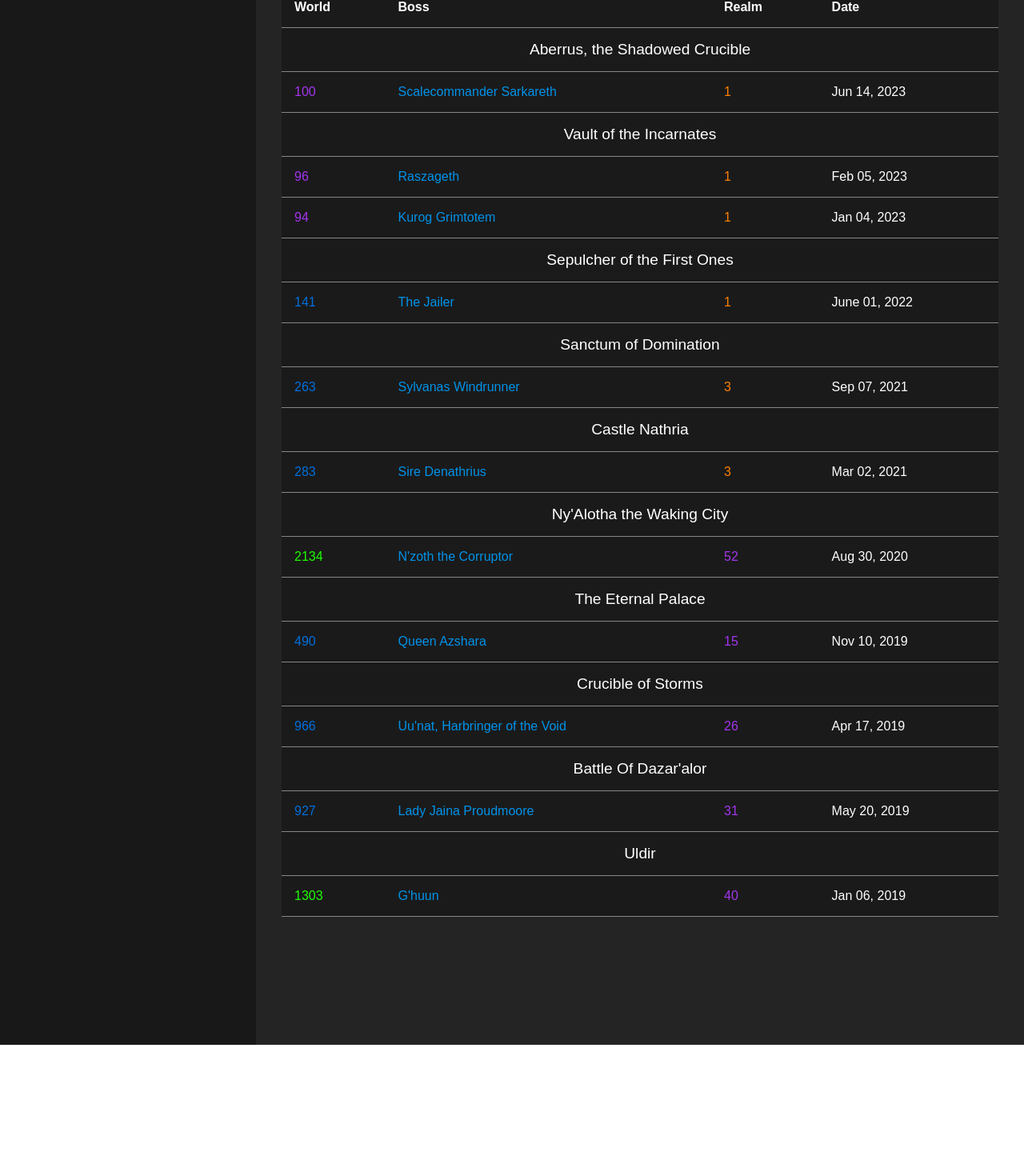
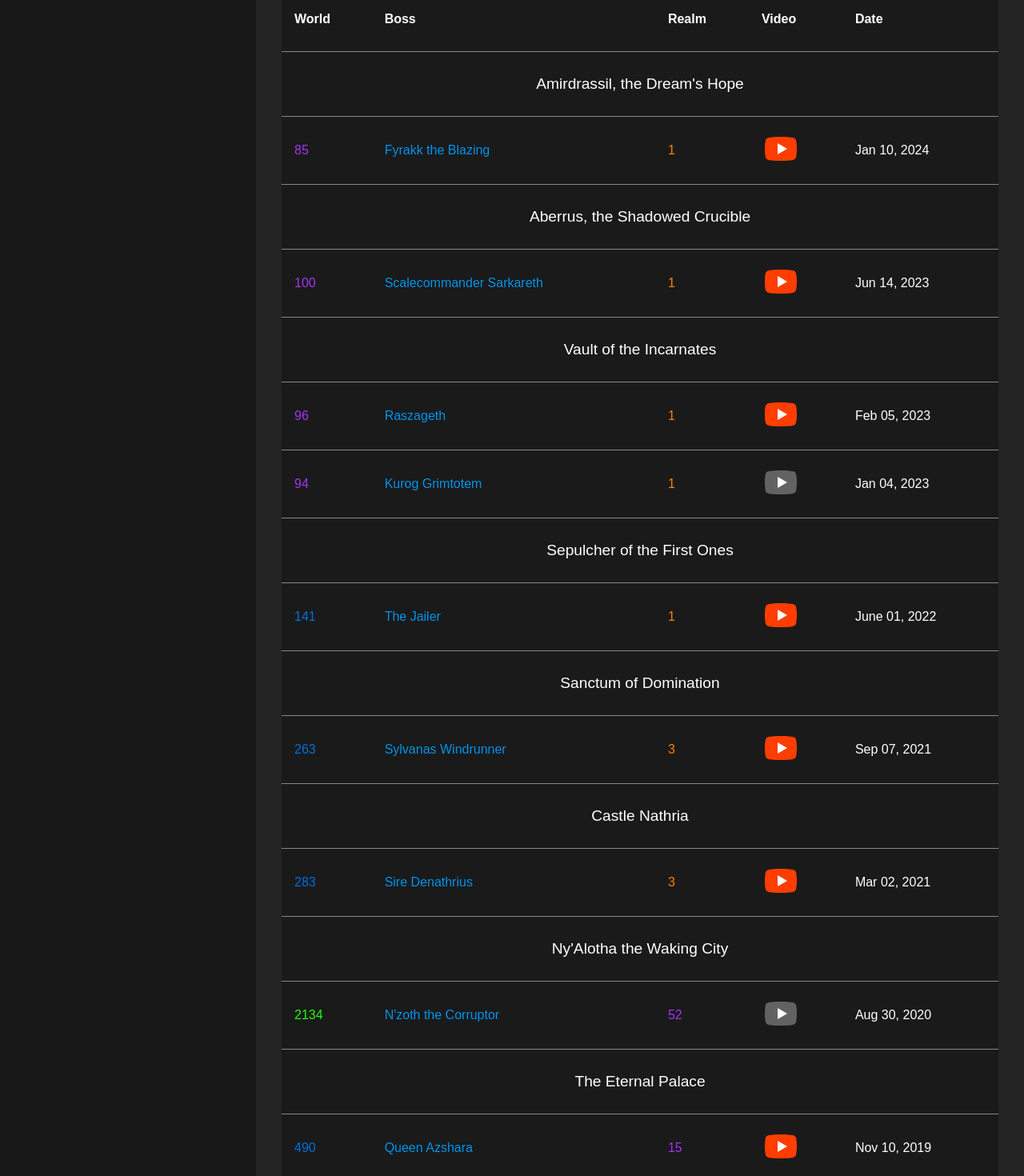
Before and after one commit to aritonkaramani/northstar, a Vue app: page / in a window 1280 px wide. Shown: the part 430-1900 px from the top of the page at 80% size. Before the commit the page ends 1736 px from the top, so only its background shows below. Built offline with nearby package versions, Linux system fonts and the light colour scheme.

Commit message:
chore: updated dependencies and added new rankings

```diff
--- a/package.json
+++ b/package.json
@@ -29,7 +29,7 @@
     "prettier": "^2.8.3",
     "sass": "^1.58.0",
     "sass-loader": "^13.2.0",
-    "typescript": "~4.9.5"
+    "typescript": "^5.1.3"
   },
   "gitHooks": {
     "pre-commit": "lint-staged"
--- a/src/app.scss
+++ b/src/app.scss
@@ -21,12 +21,15 @@
     min-height: 100vh;
     display: flex;
     flex-direction: row;
+    @media screen and (max-width: 900px) {
+        flex-direction: column;
+      }
 
     .sidebar {
         margin-top: 2rem;
         padding: 0;
         max-width: 20rem;
-        min-height: 100vh;
+        max-height: 100vh;
     }
     .component-wrapper {
         max-width: 60rem;
--- a/src/components/NorthstarRankings.vue
+++ b/src/components/NorthstarRankings.vue
@@ -6,102 +6,182 @@
           <th>World</th>
           <th>Boss</th>
           <th>Realm</th>
+          <th>Video</th>
           <th>Date</th>
         </tr>
         <tr>
-          <td colspan="4" class="tier">Aberrus, the Shadowed Crucible</td>
+          <td colspan="5" class="tier">Amirdrassil, the Dream's Hope</td>
+        </tr>
+        <tr>
+          <td class="epic">85</td>
+          <td class="boss">Fyrakk the Blazing</td>
+          <td class="legendary">1</td>
+          <td>
+            <a
+              href="https://www.youtube.com/watch?v=MzS42aBs68w"
+              target="_blank"
+              rel="noreferrer"
+            >
+              <img src="../assets/youtube.svg" />
+            </a>
+          </td>
+          <td>Jan 10, 2024</td>
+        </tr>
+        <tr>
+          <td colspan="5" class="tier">Aberrus, the Shadowed Crucible</td>
         </tr>
         <tr>
           <td class="epic">100</td>
           <td class="boss">Scalecommander Sarkareth</td>
           <td class="legendary">1</td>
+          <td>
+            <a
+              href="https://www.youtube.com/watch?v=nlYqsDemLsc"
+              target="_blank"
+              rel="noreferrer"
+            >
+              <img src="../assets/youtube.svg" />
+            </a>
+          </td>
           <td>Jun 14, 2023</td>
         </tr>
         <tr>
-          <td colspan="4" class="tier">Vault of the Incarnates</td>
+          <td colspan="5" class="tier">Vault of the Incarnates</td>
         </tr>
         <tr>
           <td class="epic">96</td>
           <td class="boss">Raszageth</td>
           <td class="legendary">1</td>
+          <td>
+            <a
+              href="https://www.youtube.com/watch?v=PRbeL9OnnHo"
+              target="_blank"
+              rel="noreferrer"
+            >
+              <img src="../assets/youtube.svg" />
+            </a>
+          </td>
           <td>Feb 05, 2023</td>
         </tr>
         <tr>
           <td class="epic">94</td>
           <td class="boss">Kurog Grimtotem</td>
           <td class="legendary">1</td>
+          <td>
+            <img src="../assets/youtube.svg" class="disabled" />
+          </td>
           <td>Jan 04, 2023</td>
         </tr>
         <tr>
-          <td colspan="4" class="tier">Sepulcher of the First Ones</td>
+          <td colspan="5" class="tier">Sepulcher of the First Ones</td>
         </tr>
         <tr>
           <td class="rare">141</td>
           <td class="boss">The Jailer</td>
           <td class="legendary">1</td>
+          <td>
+            <a
+              href="https://www.youtube.com/watch?v=ZDYvgy7Zh24"
+              target="_blank"
+              rel="noreferrer"
+            >
+              <img src="../assets/youtube.svg" />
+            </a>
+          </td>
           <td>June 01, 2022</td>
         </tr>
         <tr>
-          <td colspan="4" class="tier">Sanctum of Domination</td>
+          <td colspan="5" class="tier">Sanctum of Domination</td>
         </tr>
         <tr>
           <td class="rare">263</td>
           <td class="boss">Sylvanas Windrunner</td>
           <td class="legendary">3</td>
+          <td>
+            <a
+              href="https://www.youtube.com/watch?v=bam8d_ltM9M"
+              target="_blank"
+              rel="noreferrer"
+            >
+              <img src="../assets/youtube.svg" />
+            </a>
+          </td>
           <td>Sep 07, 2021</td>
         </tr>
         <tr>
-          <td colspan="4" class="tier">Castle Nathria</td>
+          <td colspan="5" class="tier">Castle Nathria</td>
         </tr>
         <tr>
           <td class="rare">283</td>
           <td class="boss">Sire Denathrius</td>
           <td class="legendary">3</td>
+          <td>
+            <a
+              href="https://www.youtube.com/watch?v=Sb-2-m33G-Y"
+              target="_blank"
+              rel="noreferrer"
+            >
+              <img src="../assets/youtube.svg" />
+            </a>
+          </td>
           <td>Mar 02, 2021</td>
         </tr>
         <tr>
-          <td colspan="4" class="tier">Ny'Alotha the Waking City</td>
+          <td colspan="5" class="tier">Ny'Alotha the Waking City</td>
         </tr>
         <tr>
           <td class="uncommon">2134</td>
           <td class="boss">N'zoth the Corruptor</td>
           <td class="epic">52</td>
+          <td><img src="../assets/youtube.svg" class="disabled" /></td>
           <td>Aug 30, 2020</td>
         </tr>
         <tr>
-          <td colspan="4" class="tier">The Eternal Palace</td>
+          <td colspan="5" class="tier">The Eternal Palace</td>
         </tr>
         <tr>
           <td class="rare">490</td>
           <td class="boss">Queen Azshara</td>
           <td class="epic">15</td>
+          <td>
+            <a
+              href="https://www.youtube.com/watch?v=m9INS59m158"
+              target="_blank"
+              rel="noreferrer"
+            >
+              <img src="../assets/youtube.svg" />
+            </a>
+          </td>
           <td>Nov 10, 2019</td>
         </tr>
         <tr>
-          <td colspan="4" class="tier">Crucible of Storms</td>
+          <td colspan="5" class="tier">Crucible of Storms</td>
         </tr>
         <tr>
           <td class="rare">966</td>
           <td class="boss">Uu'nat, Harbringer of the Void</td>
           <td class="epic">26</td>
+          <td><img src="../assets/youtube.svg" class="disabled" /></td>
           <td>Apr 17, 2019</td>
         </tr>
         <tr>
-          <td colspan="4" class="tier">Battle Of Dazar'alor</td>
+          <td colspan="5" class="tier">Battle Of Dazar'alor</td>
         </tr>
         <tr>
           <td class="rare">927</td>
           <td class="boss">Lady Jaina Proudmoore</td>
           <td class="epic">31</td>
+          <td><img src="../assets/youtube.svg" class="disabled" /></td>
           <td>May 20, 2019</td>
         </tr>
         <tr>
-          <td colspan="4" class="tier">Uldir</td>
+          <td colspan="5" class="tier">Uldir</td>
         </tr>
         <tr>
           <td class="uncommon">1303</td>
           <td class="boss">G'huun</td>
           <td class="epic">40</td>
+          <td><img src="../assets/youtube.svg" class="disabled" /></td>
           <td>Jan 06, 2019</td>
         </tr>
       </tbody>
--- a/src/components/northstarrankings.scss
+++ b/src/components/northstarrankings.scss
@@ -9,7 +9,11 @@
                 border-bottom: 1px solid rgb(135, 135, 135);
                 th, td {
                     padding: 1rem;
+                    height: 48px;
                     text-align: left;
+                    .disabled {
+                        filter: grayscale(1);
+                    }
                 }
                 .tier {
                     text-align: center;
```
Also changed, not shown: src/assets/youtube.svg (added), 1 other file (tests, documents, lock files or other folders).
